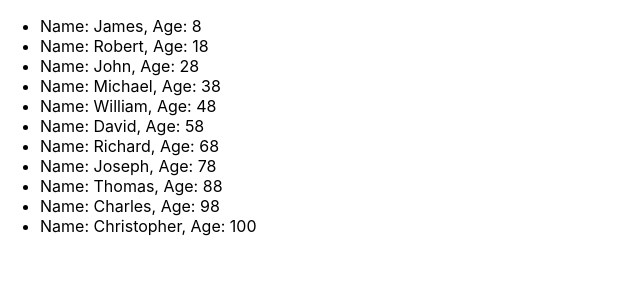
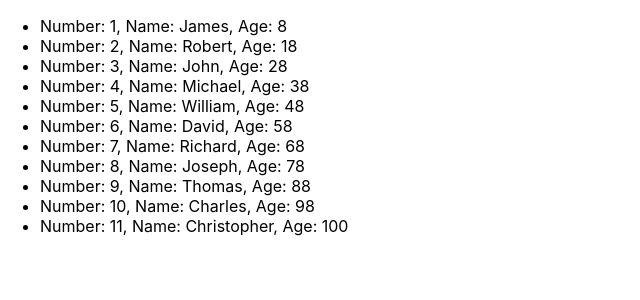
Before and after one commit to ArtyomKub/method-map, a React (Create React App) app: page / in a window 1280 px wide. Shown: the top 300 px of the page, without its empty margins (0-640 px from the left). Built offline with nearby package versions, Linux system fonts and the light colour scheme.

Commit message:
Refactoring code in NewComponent.tsx

```diff
--- a/src/NewComponent.tsx
+++ b/src/NewComponent.tsx
@@ -16,7 +16,8 @@ export const NewComponent = (props: NewComponentType) => {
             <ul>
                 {props.students.map((object: StudentsType, index: number) => {
                     return (
-                        <li key={object.id}>
+                        <li key={index}>
+                            <span>Number: {object.id}, </span>
                             <span>Name: {object.name}, </span>
                             <span>Age: {object.age}</span>
                         </li>
```
